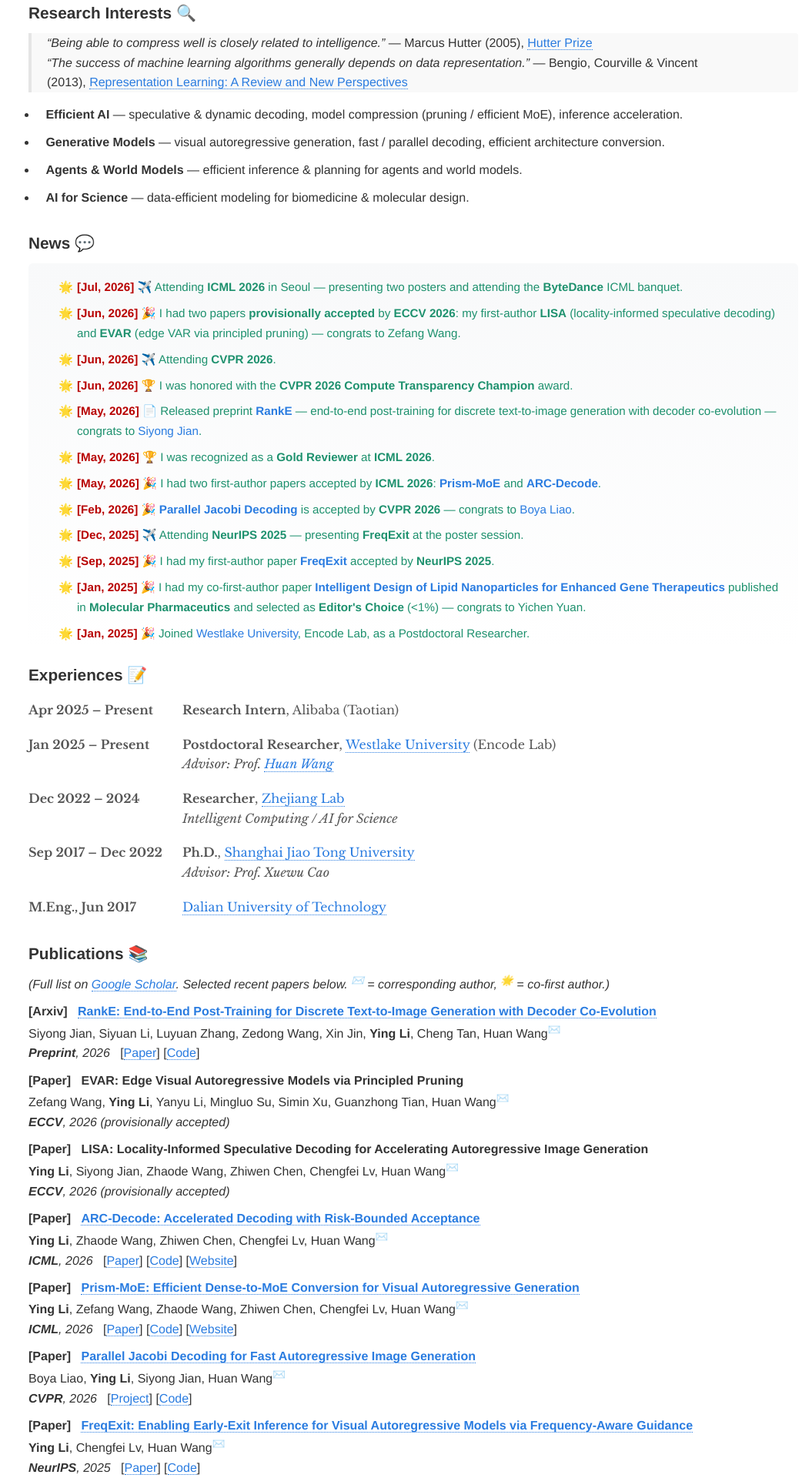
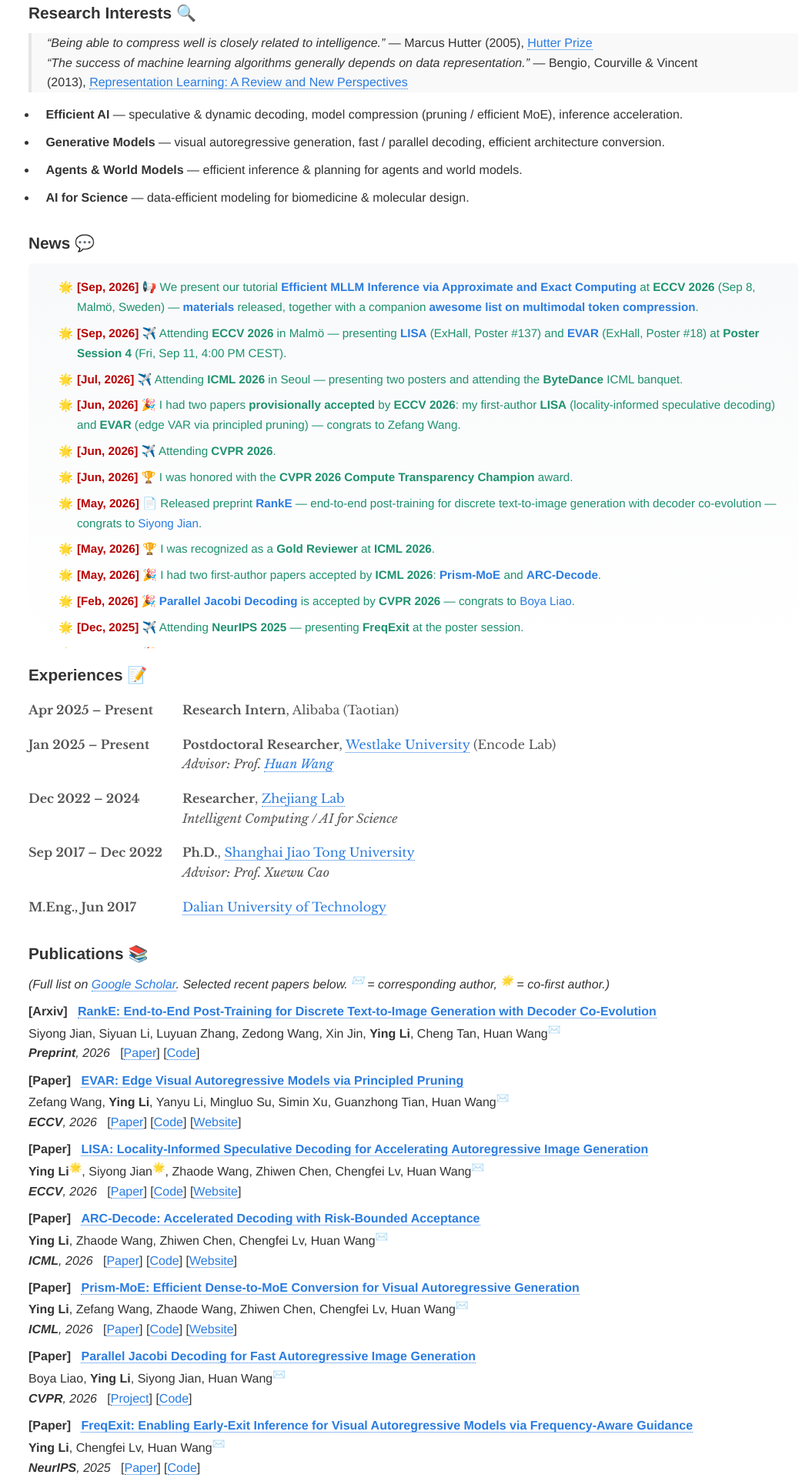
Before and after one commit to NeuraLiying/NeuraLiying.github.io, a Jekyll site: the page built from index.md, in a window 1280 px wide. Shown: the part 454-2374 px from the top of the page at 77% size, without its empty margins (103-1145 px from the left). Built offline with Jekyll 4.4.1, drawn with Linux system fonts in a browser that asks for light colours; our own code applies the rules of GitHub Pages for plain Markdown files.

Commit message:
ECCV 2026: news for tutorial (links incl. materials & token-compression awesome list) + Malmö attendance w/ LISA #137 & EVAR #18 posters; finalize LISA & EVAR pub entries (accepted, paper/code/website links)
Co-Authored-By: Claude <noreply@anthropic.com>

```diff
--- a/index.md
+++ b/index.md
@@ -21,6 +21,8 @@ My research spans **inference acceleration** (speculative & dynamic decoding), *
 
 <div style="max-height:500px;overflow-y:auto;padding:15px;background-color:#f9f9f9;border-radius:6px;">
   <ul>
+    <li><b><font color="#b80000">[Sep, 2026]</font></b> 📢 We present our tutorial <a href="https://einfer-mllm.github.io/Tutorial-ECCV-26" target="_blank"><b>Efficient MLLM Inference via Approximate and Exact Computing</b></a> at <b>ECCV 2026</b> (Sep 8, Malmö, Sweden) — <a href="https://github.com/EInfer-MLLM/Tutorial-ECCV-26" target="_blank"><b>materials</b></a> released, together with a companion <a href="https://github.com/cokeshao/Awesome-Multimodal-Token-Compression" target="_blank"><b>awesome list on multimodal token compression</b></a>.</li>
+    <li><b><font color="#b80000">[Sep, 2026]</font></b> ✈️ Attending <b>ECCV 2026</b> in Malmö — presenting <a href="https://eccv.ecva.net/virtual/2026/poster/3385" target="_blank"><b>LISA</b></a> (ExHall, Poster #137) and <a href="https://eccv.ecva.net/virtual/2026/poster/3596" target="_blank"><b>EVAR</b></a> (ExHall, Poster #18) at <b>Poster Session 4</b> (Fri, Sep 11, 4:00 PM CEST).</li>
     <li><b><font color="#b80000">[Jul, 2026]</font></b> ✈️ Attending <b>ICML 2026</b> in Seoul — presenting two posters and attending the <b>ByteDance</b> ICML banquet.</li>
     <li><b><font color="#b80000">[Jun, 2026]</font></b> 🎉 I had two papers <b>provisionally accepted</b> by <b>ECCV 2026</b>: my first-author <b>LISA</b> (locality-informed speculative decoding) and <b>EVAR</b> (edge VAR via principled pruning) — congrats to Zefang Wang.</li>
     <li><b><font color="#b80000">[Jun, 2026]</font></b> ✈️ Attending <b>CVPR 2026</b>.</li>
@@ -92,15 +94,23 @@ My research spans **inference acceleration** (speculative & dynamic decoding), *
 </p>
 
 <p>
-  <b>[Paper]</b> &nbsp; <b>EVAR: Edge Visual Autoregressive Models via Principled Pruning</b><br>
+  <b>[Paper]</b> &nbsp; <b><a href="https://eccv.ecva.net/virtual/2026/poster/3596" target="_blank" style="color:#2a7ce0;text-decoration:none;">EVAR: Edge Visual Autoregressive Models via Principled Pruning</a></b><br>
   Zefang Wang, <b>Ying Li</b>, Yanyu Li, Mingluo Su, Simin Xu, Guanzhong Tian, Huan Wang<sup>✉️</sup><br>
-  <span class="pub-info"><i><b>ECCV</b>, 2026</i> <i>(provisionally accepted)</i></span>
+  <span class="pub-info"><i><b>ECCV</b>, 2026</i> &nbsp;
+    [<a href="https://eccv.ecva.net/virtual/2026/poster/3596" target="_blank" style="color:#2a7ce0;text-decoration:none;">Paper</a>]
+    [<a href="https://github.com/aden9460/EVAR-code" target="_blank" style="color:#2a7ce0;text-decoration:none;">Code</a>]
+    [<a href="https://aden9460.github.io/EVAR/" target="_blank" style="color:#2a7ce0;text-decoration:none;">Website</a>]
+  </span>
 </p>
 
 <p>
-  <b>[Paper]</b> &nbsp; <b>LISA: Locality-Informed Speculative Decoding for Accelerating Autoregressive Image Generation</b><br>
-  <b>Ying Li</b>, Siyong Jian, Zhaode Wang, Zhiwen Chen, Chengfei Lv, Huan Wang<sup>✉️</sup><br>
-  <span class="pub-info"><i><b>ECCV</b>, 2026</i> <i>(provisionally accepted)</i></span>
+  <b>[Paper]</b> &nbsp; <b><a href="https://eccv.ecva.net/virtual/2026/poster/3385" target="_blank" style="color:#2a7ce0;text-decoration:none;">LISA: Locality-Informed Speculative Decoding for Accelerating Autoregressive Image Generation</a></b><br>
+  <b>Ying Li</b><sup>🌟</sup>, Siyong Jian<sup>🌟</sup>, Zhaode Wang, Zhiwen Chen, Chengfei Lv, Huan Wang<sup>✉️</sup><br>
+  <span class="pub-info"><i><b>ECCV</b>, 2026</i> &nbsp;
+    [<a href="https://eccv.ecva.net/virtual/2026/poster/3385" target="_blank" style="color:#2a7ce0;text-decoration:none;">Paper</a>]
+    [<a href="https://github.com/NeuraLiying/LISA" target="_blank" style="color:#2a7ce0;text-decoration:none;">Code</a>]
+    [<a href="https://neuraliying.github.io/LISA/" target="_blank" style="color:#2a7ce0;text-decoration:none;">Website</a>]
+  </span>
 </p>
 
 <p>
```
